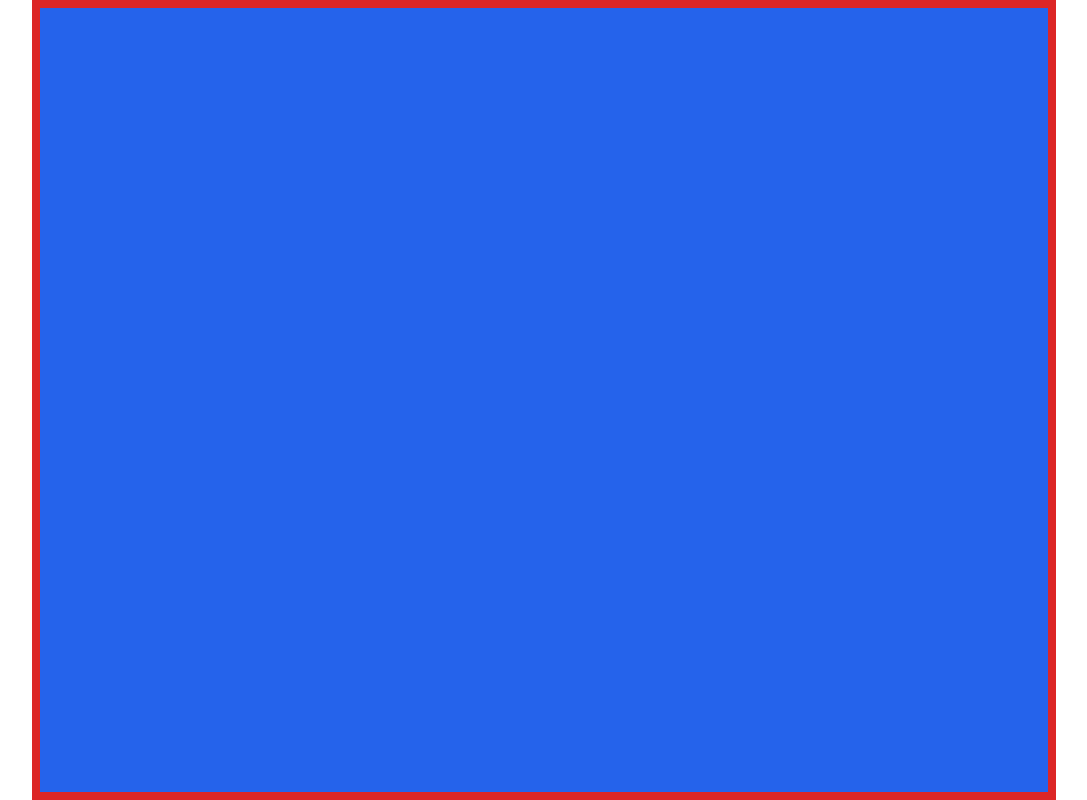
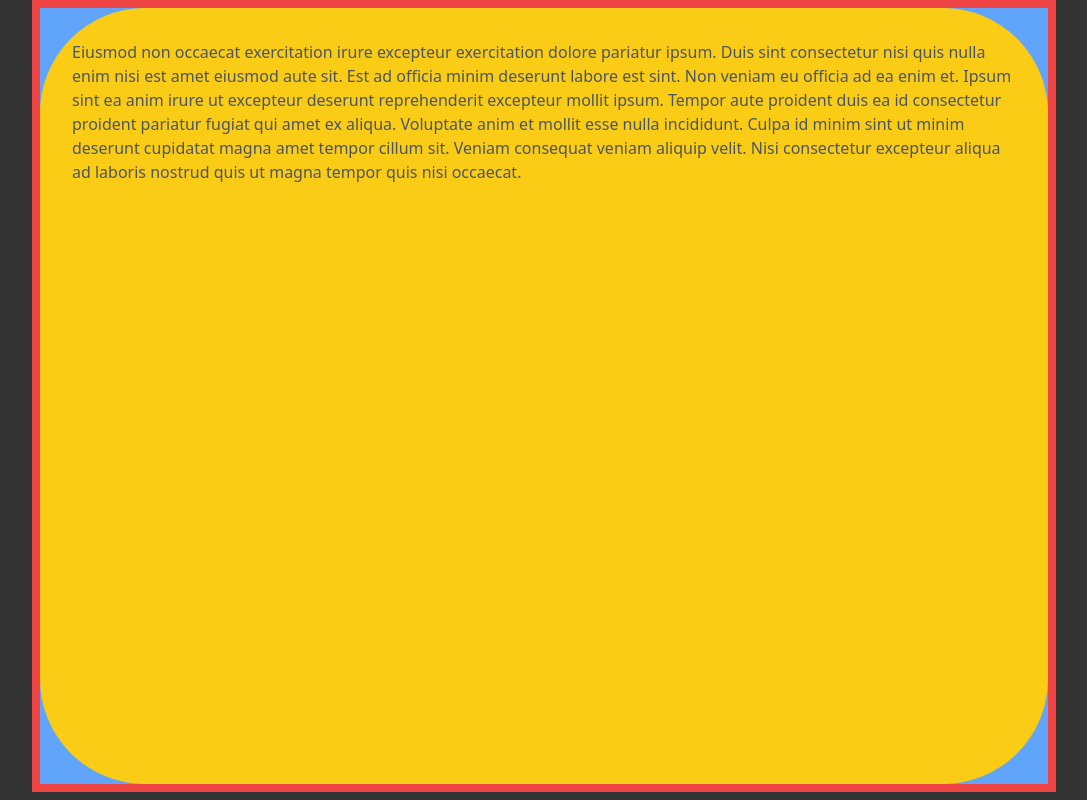
Before and after one commit to kelivdc/sahabat-golkar, a Next.js app: page / in a window 1280 px wide. Shown: the whole page, without its empty margins (96-1183 px from the left). Built offline with nearby package versions, Linux system fonts and the light colour scheme.

Commit message:
Background luar

```diff
--- a/app/globals.css
+++ b/app/globals.css
@@ -1,3 +1,8 @@
 @tailwind base;
 @tailwind components;
 @tailwind utilities;
+
+body {
+    background-color: #333;
+    margin: 0;
+}
--- a/app/page.js
+++ b/app/page.js
@@ -1,16 +1,25 @@
-import Image from 'next/image'
-import { Inter } from 'next/font/google'
+import Image from "next/image";
+import { Inter } from "next/font/google";
 
-const inter = Inter({ subsets: ['latin'] })
+const inter = Inter({ subsets: ["latin"] });
 
 export default function Home() {
   return (
-    <div className='center'>
-      <div className='max-w-screen-lg m-auto border-8 border-red-600 bg-blue-600 min-h-screen'>
-        <div className=''>
-
+    <div className="center">
+      <div className="max-w-screen-lg m-auto border-4 md:border-8 border-red-500 bg-blue-400 min-h-[92vh] md:min-h-[99vh]">
+        <div className="bg-yellow-400 rounded-[50px] md:rounded-[105px] min-h-[91vh] md:min-h-[97vh] p-8 text-gray-600">
+          Eiusmod non occaecat exercitation irure excepteur exercitation dolore
+          pariatur ipsum. Duis sint consectetur nisi quis nulla enim nisi est
+          amet eiusmod aute sit. Est ad officia minim deserunt labore est sint.
+          Non veniam eu officia ad ea enim et. Ipsum sint ea anim irure ut
+          excepteur deserunt reprehenderit excepteur mollit ipsum. Tempor aute
+          proident duis ea id consectetur proident pariatur fugiat qui amet ex
+          aliqua. Voluptate anim et mollit esse nulla incididunt. Culpa id minim
+          sint ut minim deserunt cupidatat magna amet tempor cillum sit. Veniam
+          consequat veniam aliquip velit. Nisi consectetur excepteur aliqua ad
+          laboris nostrud quis ut magna tempor quis nisi occaecat.
         </div>
       </div>
     </div>
-  )
+  );
 }
```
